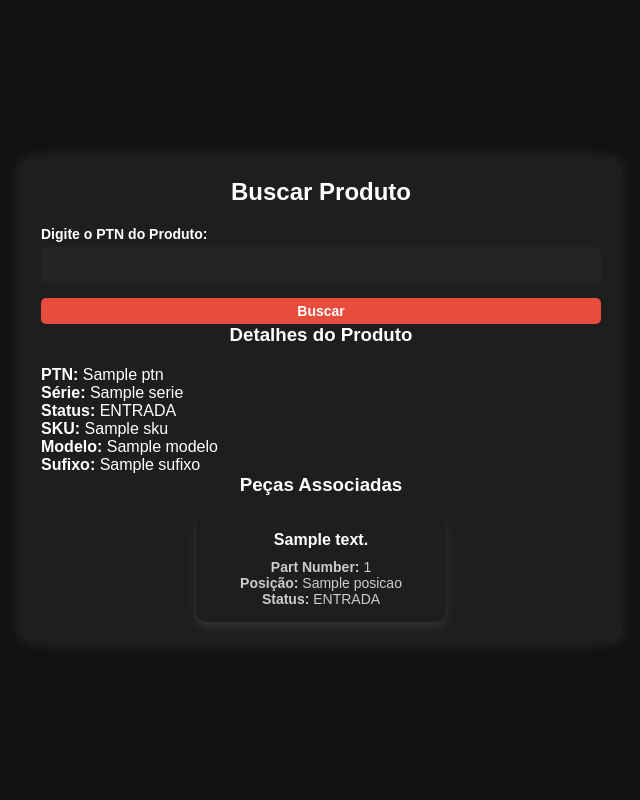
After one commit to LancelloT7/WorkBox, a Django app: template apps/produto/templates/consulta_total.html in a window 1280 px wide. The commit adds this page. Shown: the whole page, without its empty margins (319-959 px from the left). Run offline with Django 5.2, Linux system fonts and the light colour scheme; the template is opened without the code that fills it: most values are stand-ins (such as "Sample title", 1, 10 or a date in 2020).

Commit message:
Add Parts

```diff
--- a/apps/pecas/models.py
+++ b/apps/pecas/models.py
@@ -14,6 +14,7 @@ class Peca(models.Model):
     sufixo = models.ForeignKey(Sufixo, on_delete=models.CASCADE, related_name="pecas")
     part_number = models.CharField(max_length=15, null=False, blank=False)
     status = models.CharField(max_length=30, choices=STATUS_PECAS, default="VERIFICAR DISPONIBILIDADE")
+    posicao =  models.CharField(max_length=15, null=False, blank=False)
     descricao = models.CharField(max_length=100, null=False, blank=False)
     observacao = models.TextField(blank=True, null=True)
 
--- a/apps/pecas/templates/cadastrar_pecas.html
+++ b/apps/pecas/templates/cadastrar_pecas.html
@@ -25,6 +25,8 @@
                 <option value="{{ sufixo.sufixo }}">{{ sufixo.sufixo }}</option>
             {% endfor %}
         </select><br><br>
+        <label for="posicao">Posição:</label>
+        <input type="text" name="posicao" id="posicao" required><br><br>
 
         <label for="part_number">Part Number:</label>
         <input type="text" name="part_number" id="part_number" required><br><br>
--- a/apps/pecas/urls.py
+++ b/apps/pecas/urls.py
@@ -5,5 +5,7 @@ urlpatterns = [
 
     path('cadastrar_peca/<str:sku>/', views.cadastrar_pecas, name='cadastrar_peca'),
     path('verificar_sku/', views.verificar_sku, name='verificar_sku'),
+    path("buscar/", views.buscar_produto, name="buscar_produto"),
+    path("adicionar-pecas/<int:produto_id>/", views.adicionar_pecas, name="adicionar_pecas"),
 
 ]
--- a/apps/produto/models.py
+++ b/apps/produto/models.py
@@ -1,6 +1,7 @@
 from django.db import models
 from funcionario.models import Funcionario
 from sku.models import Sku,Sufixo
+from pecas.models import Peca
 # Create your models here.
 
 class Produto(models.Model):
@@ -37,6 +38,7 @@ class Produto(models.Model):
     sku = models.ForeignKey(Sku, on_delete=models.DO_NOTHING, related_name="produto_sku")
     sufixo = models.ForeignKey(Sufixo, on_delete=models.DO_NOTHING, related_name="produto_sufixo")
     modelo = models.ForeignKey(Sku, on_delete=models.DO_NOTHING, related_name="produto_modelo_sku")
+    peca = models.ManyToManyField(Peca, related_name="produto_pecas")
     defeito = models.CharField(max_length=30, choices=DEFEITO_CHOICES, null=False, blank=False)
     defeito_especifico = models.CharField(max_length=30, choices=DEFEITO_ESPECIFICO, default="Sem Defeito")
     responsavel_conserto = models.ForeignKey(
--- /dev/null
+++ b/apps/produto/templates/consulta_total.html
@@ -0,0 +1,42 @@
+{% load static %}
+<link rel="stylesheet" href="{% static 'css/consulta.css' %}">
+
+<div class="container">
+    <h2>Buscar Produto</h2>
+    <form method="POST">
+        {% csrf_token %}
+        <div class="form-group">
+            <label for="ptn">Digite o PTN do Produto:</label>
+            <input type="text" id="ptn" name="ptn" class="form-control" required>
+        </div>
+        <button type="submit" class="btn btn-primary">Buscar</button>
+    </form>
+
+    {% if produto %}
+        <h3>Detalhes do Produto</h3>
+        <div class="produto-info">
+            <p><strong>PTN:</strong> {{ produto.ptn }}</p>
+            <p><strong>Série:</strong> {{ produto.serie }}</p>
+            <p><strong>Status:</strong> {{ produto.status }}</p>
+            <p><strong>SKU:</strong> {{ produto.sku }}</p>
+            <p><strong>Modelo:</strong> {{ produto.sku.modelo }}</p>
+            <p><strong>Sufixo:</strong> {{ produto.sufixo.sufixo }}</p>
+        </div>
+
+        <h3>Peças Associadas</h3>
+        {% if pecas %}
+            <div class="pecas-container">
+                {% for peca in pecas %}
+                    <div class="peca-card">
+                        <h4>{{ peca.descricao }}</h4>
+                        <p><strong>Part Number:</strong> {{ peca.part_number }}</p>
+                        <p><strong>Posição:</strong> {{ peca.posicao }}</p>
+                        <p><strong>Status:</strong> {{ peca.status }}</p>
+                    </div>
+                {% endfor %}
+            </div>
+        {% else %}
+            <p>Nenhuma peça associada.</p>
+        {% endif %}
+    {% endif %}
+</div>
--- a/apps/produto/urls.py
+++ b/apps/produto/urls.py
@@ -3,5 +3,7 @@ from . import views
 
 urlpatterns = [
 
+    path('consulta_total/', views.consulta_total, name='consulta_total'),
+    path('inicio/', views.home, name="home"),
 
 ]
--- a/core/urls.py
+++ b/core/urls.py
@@ -16,6 +16,7 @@ Including another URLconf
 """
 from django.contrib import admin
 from django.urls import path, include
+from apps.produto import views
 
 urlpatterns = [
     path('admin/', admin.site.urls),
@@ -25,6 +26,8 @@ urlpatterns = [
     path('entrada/', include('entrada.urls')),
     path('triagem/', include('triagem.urls')),
     path('pecas/', include('pecas.urls')),
+    path('', views.home),
+
 
 
 ]
--- /dev/null
+++ b/static/css/consulta.css
@@ -0,0 +1,131 @@
+/* Reset básico */
+* {
+    margin: 0;
+    padding: 0;
+    box-sizing: border-box;
+    font-family: Arial, sans-serif;
+}
+
+/* Fundo escuro */
+body {
+    background-color: #121212;
+    color: #ffffff;
+    display: flex;
+    flex-direction: column;
+    align-items: center;
+    justify-content: center;
+    min-height: 100vh;
+    padding: 20px;
+}
+
+/* Container principal */
+.container {
+    width: 90%;
+    max-width: 600px;
+    background-color: #1e1e1e;
+    padding: 20px;
+    border-radius: 10px;
+    box-shadow: 0 0 15px rgba(255, 255, 255, 0.1);
+    text-align: center;
+}
+
+/* Título */
+h2 {
+    margin-bottom: 20px;
+}
+
+/* Formulário de busca */
+.form-group {
+    margin-bottom: 15px;
+    text-align: left;
+}
+
+label {
+    font-size: 14px;
+    font-weight: bold;
+    display: block;
+    margin-bottom: 5px;
+}
+
+input {
+    width: 100%;
+    padding: 10px;
+    font-size: 14px;
+    border: none;
+    border-radius: 5px;
+    background-color: #242424;
+    color: #ffffff;
+}
+
+/* Botão de busca */
+button {
+    width: 100%;
+    padding: 10px;
+    background-color: #6200ea;
+    color: white;
+    border: none;
+    border-radius: 5px;
+    cursor: pointer;
+    font-weight: bold;
+    transition: 0.3s;
+}
+
+button:hover {
+    background-color: #3700b3;
+}
+
+/* Detalhes do produto */
+.produto-info {
+    margin-top: 20px;
+    text-align: left;
+}
+
+/* Container de peças associadas */
+.pecas-container {
+    display: flex;
+    flex-wrap: wrap;
+    justify-content: center;
+    gap: 15px;
+    margin-top: 20px;
+}
+
+/* Card de peça */
+.peca-card {
+    background-color: #1e1e1e;
+    border-radius: 10px;
+    padding: 15px;
+    width: 250px;
+    text-align: center;
+    box-shadow: 0 4px 10px rgba(255, 255, 255, 0.1);
+    transition: transform 0.3s ease-in-out;
+}
+
+.peca-card:hover {
+    transform: scale(1.05);
+}
+
+/* Nome da peça */
+.peca-card h4 {
+    font-size: 16px;
+    margin-bottom: 10px;
+}
+
+/* Informações da peça */
+.peca-card p {
+    font-size: 14px;
+    color: #cccccc;
+}
+form button {
+    background-color: #e74c3c; /* Cor de fundo vermelha */
+    color: #ffffff; /* Texto branco */
+    border: none; /* Remove a borda padrão */
+    padding: 5px 10px; /* Espaçamento interno */
+    font-size: 14px; /* Tamanho da fonte */
+    cursor: pointer; /* Cursor em forma de mãozinha */
+    border-radius: 5px; /* Bordas arredondadas */
+    transition: background-color 0.3s ease; /* Transição suave para a cor de fundo */
+}
+
+form button:hover {
+    background-color: #c0392b; /* Cor de fundo mais escura ao passar o mouse */
+}
```
Also changed, not shown: apps/pecas/templates/buscar_produto.html (added, +33 -0 lines), apps/pecas/templates/produto_encontrado.html (added, +32 -0 lines), apps/pecas/views.py (+33 -1 lines), apps/produto/templates/home.html (added, +60 -0 lines), apps/produto/views.py (+25 -1 lines), static/css/home.css (added, +66 -0 lines), apps/pecas/migrations/0003_peca_posicao.py (added), apps/produto/migrations/0017_produto_peca.py (added), db.sqlite3.
